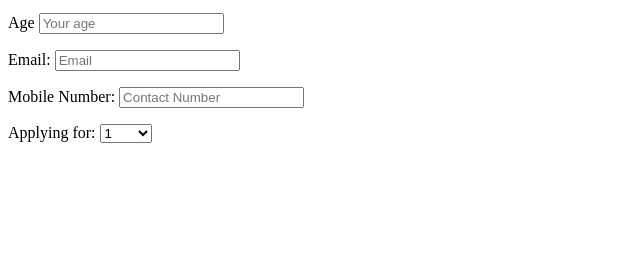
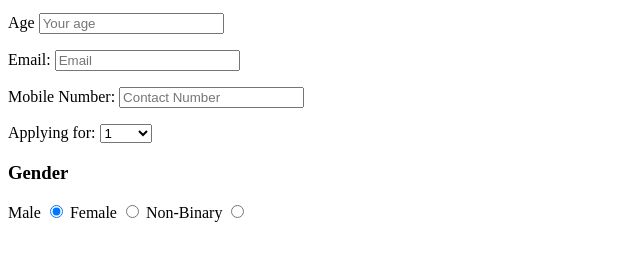
Before and after one commit to mfn1967/student-form, a plain HTML site: page index.html in a window 1280 px wide. Shown: the part 104-360 px from the top of the page, without its empty margins (0-640 px from the left). Drawn offline with Linux system fonts and the light colour scheme.

Commit message:
Add gender radio buttons

```diff
--- a/index.html
+++ b/index.html
@@ -43,6 +43,15 @@
             </optgroup>
         </select>
     </p>
+    <p>
+        <h3>Gender</h3>
+        <label for="radio_male">Male</label>
+        <input id="radio_male" name="gender" type="radio" checked>
+        <label for="radio_female">Female</label>
+        <input id="radio_female" name="gender" type="radio">
+        <label for="radio_nonbinary">Non-Binary</label>
+        <input id="radio_nonbinary" name="gender" type="radio">
+    </p>
 </form>
 </body>
 </html>
```
